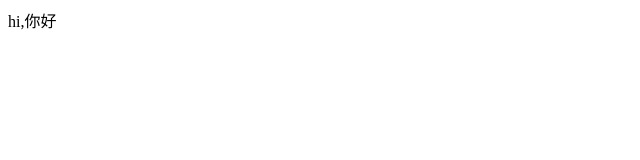
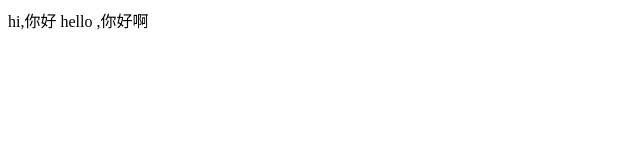
Before and after one commit to cwb927/sample-repo, a plain HTML site: page index.html in a window 1280 px wide. Shown: the whole page, without its empty margins (0-640 px from the left). Drawn offline with Linux system fonts and the light colour scheme.

Commit message:
second update

```diff
--- a/index.html
+++ b/index.html
@@ -1,5 +1,6 @@
 <html>
     <body>
         hi,你好
+        hello ,你好啊
     </body>
 </html>
```
